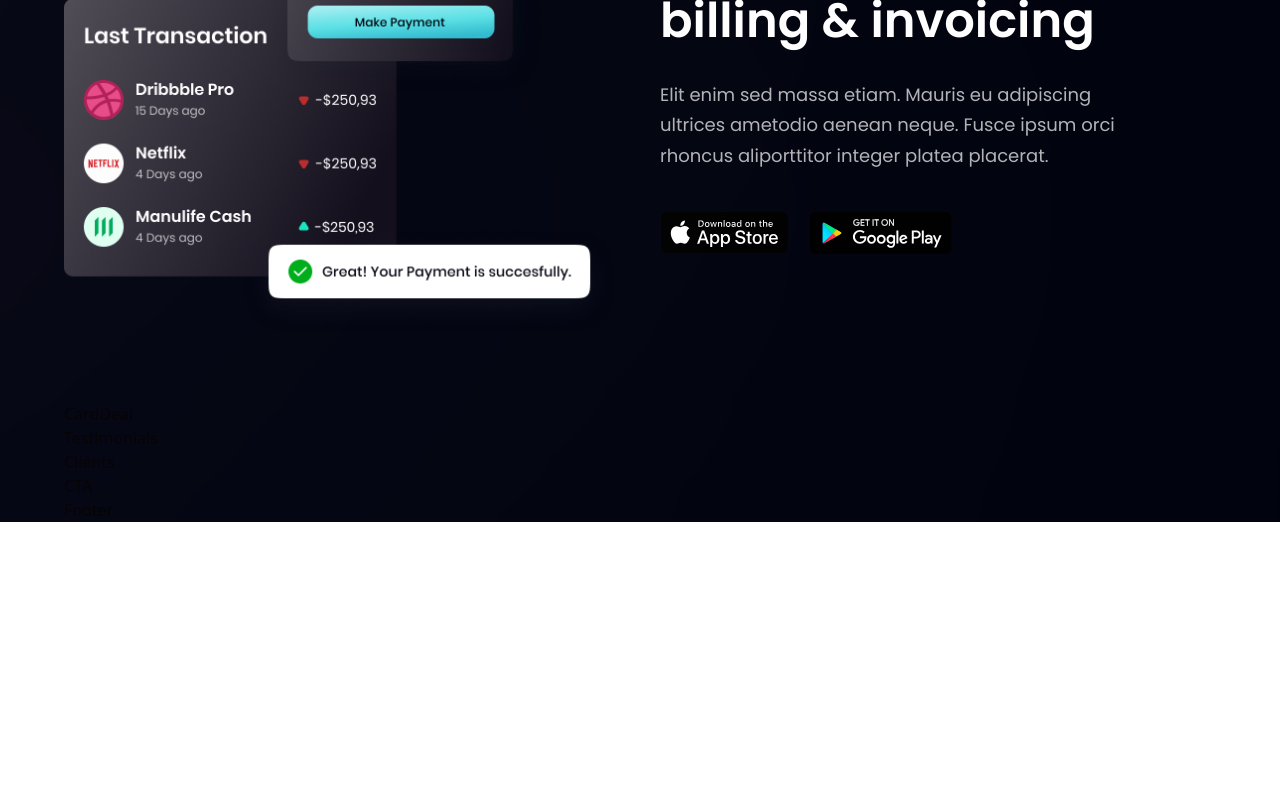
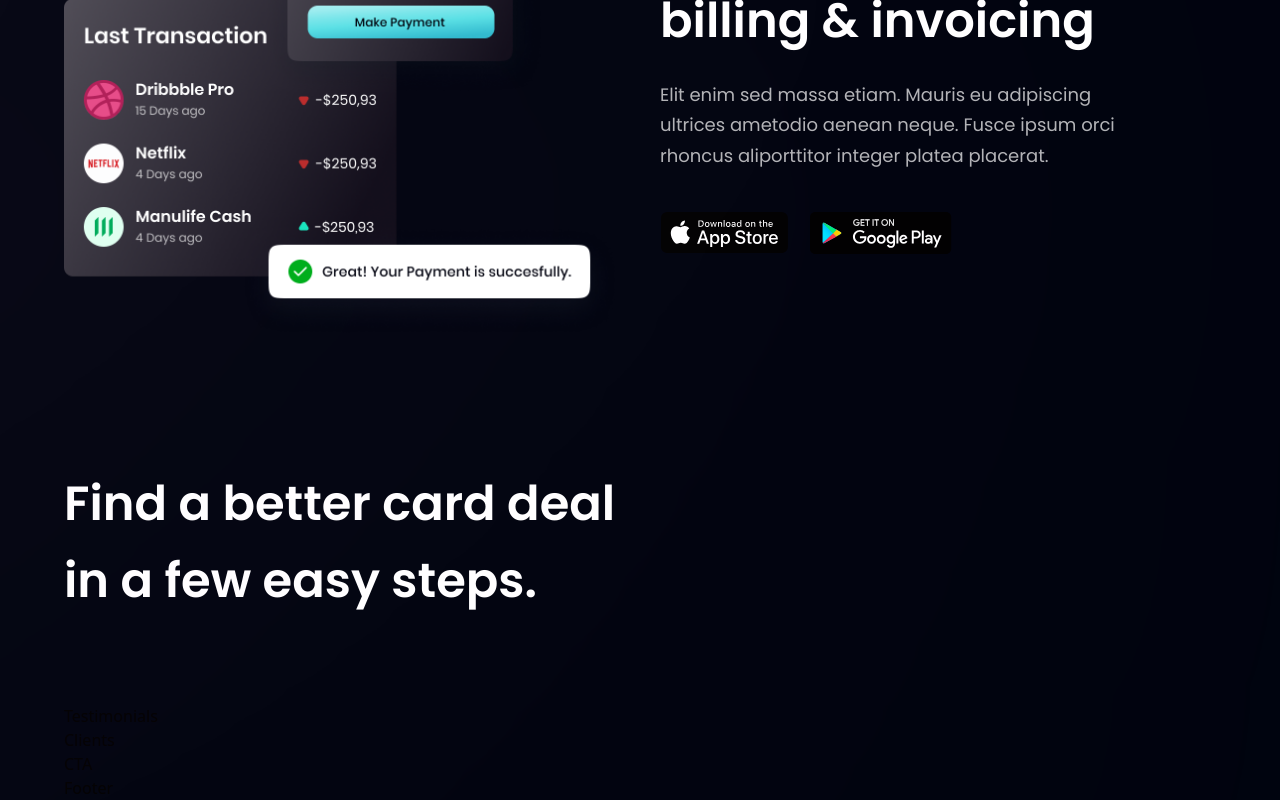
Before and after one commit to MG10327/BankApp, a React (Vite) app: page / in a window 1280 px wide. Shown: the part 1787-2587 px from the top of the page. Before the commit the page ends 2309 px from the top, so only its background shows below. Built offline with nearby package versions, Linux system fonts and the light colour scheme.

Commit message:
card deal text

```diff
--- a/src/components/CardDeal.jsx
+++ b/src/components/CardDeal.jsx
@@ -1,8 +1,16 @@
 import React from 'react'
+import { card } from '../assets'
+import styles, {layout} from "../Style"
+import Button from './Button'
 
 const CardDeal = () => {
   return (
-    <div>CardDeal</div>
+    <section className={layout.section}>
+      <div className={layout.sectionInfo}>
+        <h2 className={styles.heading2}>Find a better card deal <br className='sm:block hidden'/> in a few easy steps.</h2>
+        <p className={`${styles.paragraph} max-w-[470px] mt-5`}></p>
+      </div>
+    </section>
   )
 }
 
```
